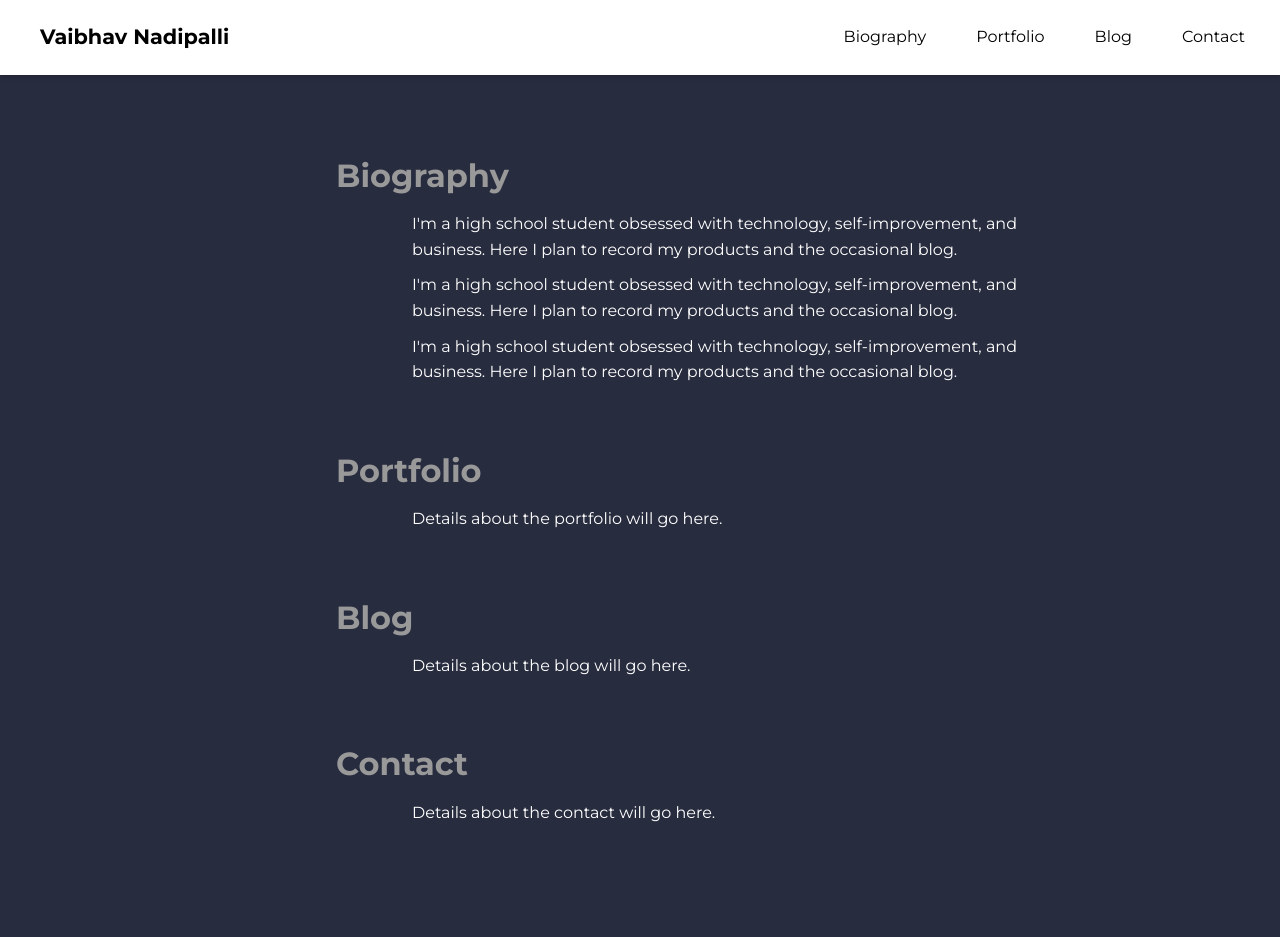
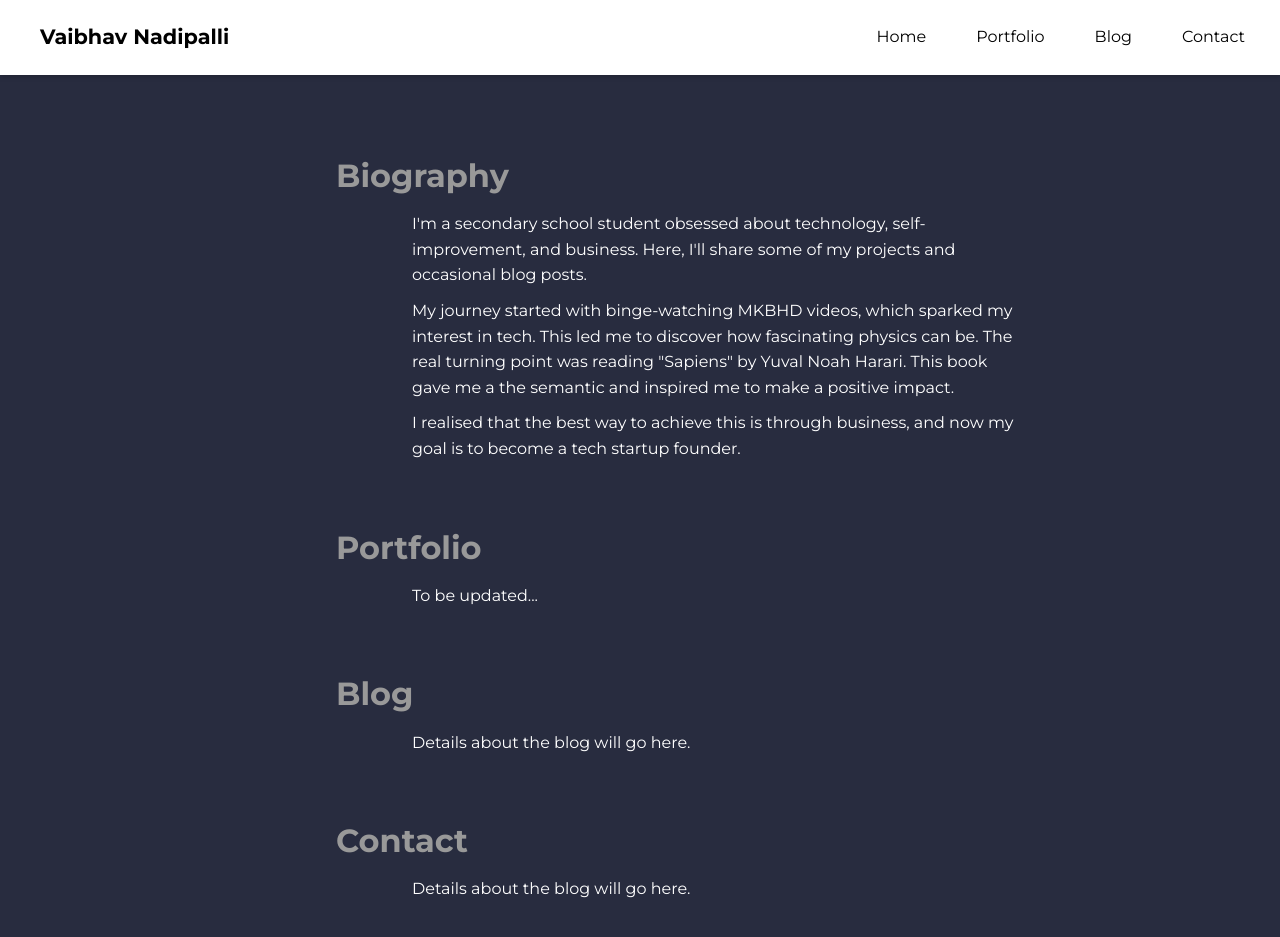
Before and after one commit to Vaibhav-Nadipalli/vaibhav-nadipalli.github.io, a Jekyll site: the page built from index.markdown, in a window 1280 px wide and 982 px high. Shown: the top 937 px of the window. Built offline with Jekyll 4.4.1, drawn with Linux system fonts in a browser that asks for light colours.

Commit message:
Update default.html

```diff
--- a/_layouts/default.html
+++ b/_layouts/default.html
@@ -16,33 +16,33 @@
             <label for="nav-toggle" class="nav-toggle-label">&#9776;</label>
             <nav class="nav-menu">
                 <ul class="nav-links">
-                    <li><a href="#bio">Biography</a></li>
-                    <li><a href="#portfolio">Portfolio</a></li>
-                    <li><a href="#blog">Blog</a></li>
-                    <li><a href="#contact">Contact</a></li>
+                    <li><a href="origin">Home</a></li>
+                    <li><a href="portfolio">Portfolio</a></li>
+                    <li><a href="gospel">Blog</a></li>
+                    <li><a href="contact">Contact</a></li>
                 </ul>
             </nav>
         </div>
     </header>
 
     <main>
-        <section id="bio">
+        <section id="origin">
             <h2 class="section-title">Biography</h2>
-            <p>I'm a high school student obsessed with technology, self-improvement, and business. Here I plan to record my products and the occasional blog.</p>
-            <p>I'm a high school student obsessed with technology, self-improvement, and business. Here I plan to record my products and the occasional blog.</p>
-            <p>I'm a high school student obsessed with technology, self-improvement, and business. Here I plan to record my products and the occasional blog.</p>
+            <p>I'm a secondary school student obsessed about technology, self-improvement, and business. Here, I'll share some of my projects and occasional blog posts.</p>
+            <p>My journey started with binge-watching MKBHD videos, which sparked my interest in tech. This led me to discover how fascinating physics can be. The real turning point was reading "Sapiens" by Yuval Noah Harari. This book gave me a the semantic  and inspired me to make a positive impact. </p>
+            <p>I realised that the best way to achieve this is through business, and now my goal is to become a tech startup founder.</p>
         </section>
         <section id="portfolio">
             <h2 class="section-title">Portfolio</h2>
-            <p>Details about the portfolio will go here.</p>
+            <p>To be updated...</p>
         </section>
-        <section id="blog">
+        <section id="gospel">
             <h2 class="section-title">Blog</h2>
             <p>Details about the blog will go here.</p>
         </section>
         <section id="contact">
             <h2 class="section-title">Contact</h2>
-            <p>Details about the contact will go here.</p>
+            <p>Details about the blog will go here.</p>
         </section>
     </main>
 </body>
```
